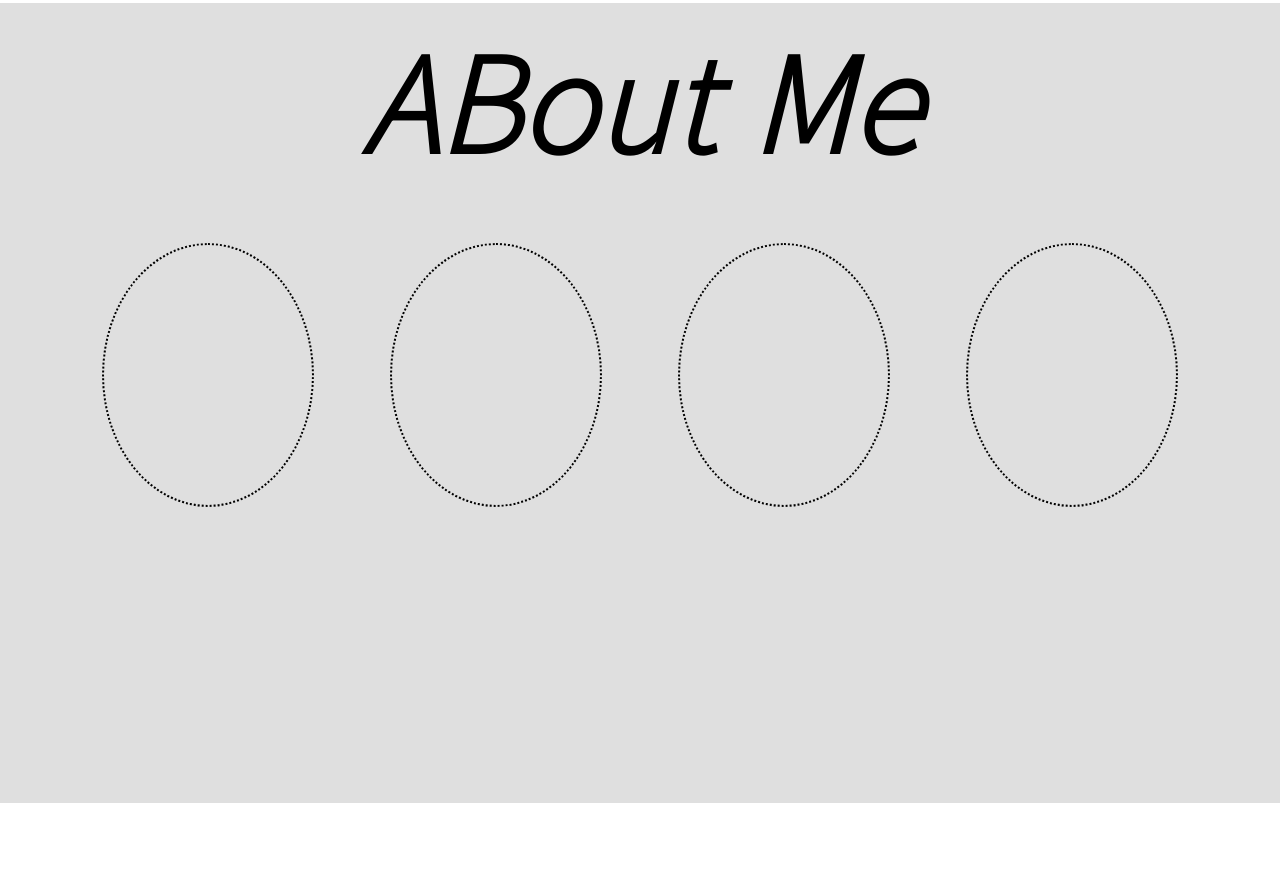
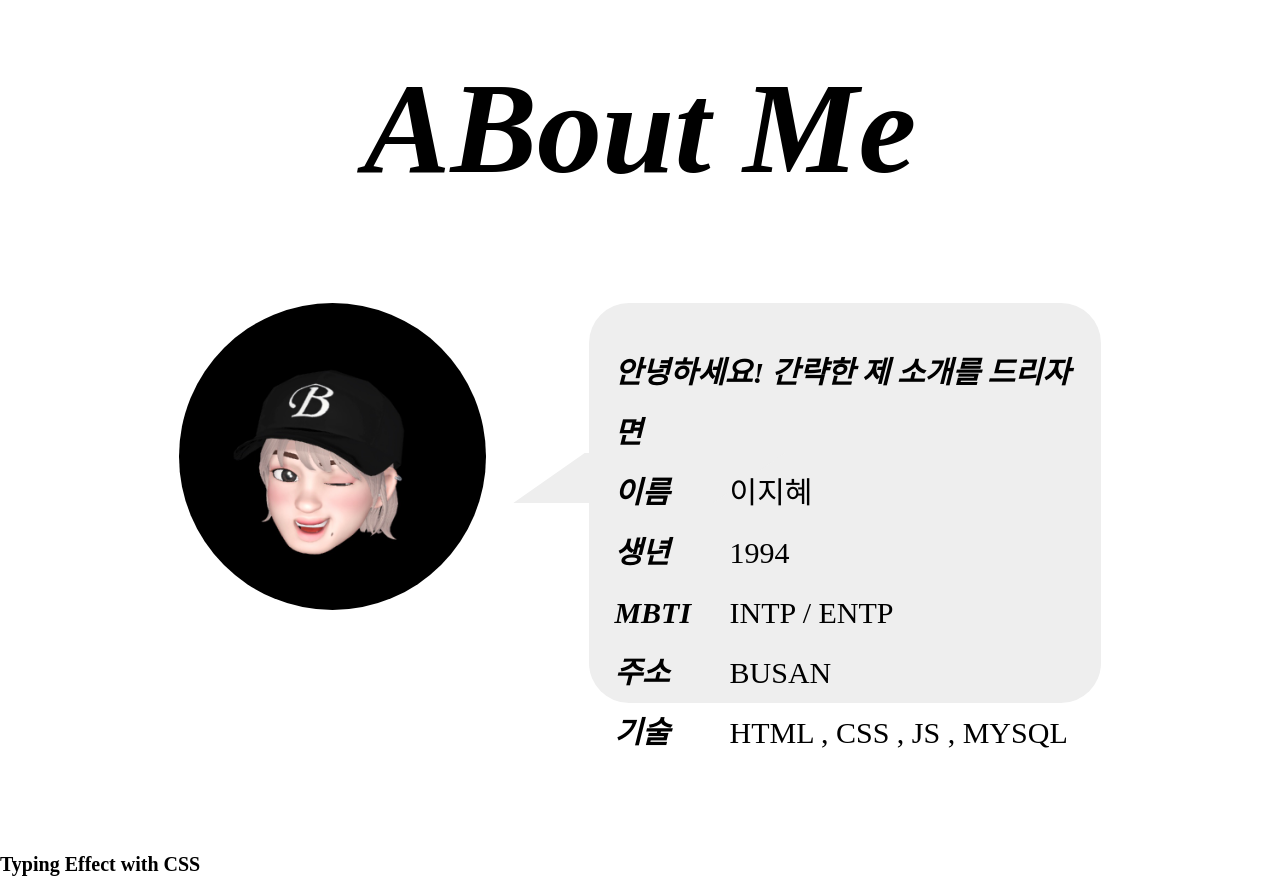
Before and after one commit to jihyeLee220/project1, a plain HTML site: page project1/index.html in a window 1280 px wide. Shown: the part 3143-4019 px from the top of the page. Before the commit the page ends 3946 px from the top, so only its background shows below. Drawn offline with Linux system fonts and the light colour scheme; a web font is replaced by a local one.

Commit message:
Add files via upload

```diff
--- /dev/null
+++ b/project1/font.css
@@ -0,0 +1,15 @@
+@font-face {
+  font-family: "NotoSans";
+  src: url(./font/NotoSansKR-Medium.otf);
+  font-weight: normal;
+}
+@font-face {
+  font-family: "NotoSans";
+  src: url(./font/NotoSansKR-Thin.otf);
+  font-weight: lighter;
+}
+@font-face {
+  font-family: "NotoSans";
+  src: url(./font/NotoSansKR-Bold.otf);
+  font-weight: bold;
+}
--- a/project1/index.css
+++ b/project1/index.css
@@ -1,3 +1,4 @@
+@import url(./font.css);
 * {
   margin: 0;
   padding: 0;
@@ -5,7 +6,7 @@
   vertical-align: baseline;
   list-style: none;
   box-sizing: border-box;
-  font-family: "Noto Sans KR", sans-serif;
+  font-family: "Notosans";
 }
 a {
   text-decoration: none;
@@ -258,29 +259,82 @@ header .header .main_logo {
 .main3 {
   width: 100%;
   min-height: 100vh;
-  background-color: #dfdfdf;
 }
 .main3 .profile {
   padding: 0;
 }
 .main3 .profile p {
-  color: #000000;
+  margin-top: 50px;
   text-align: center;
+  color: #000;
 }
-.power {
-  margin: 0 auto;
-  width: 90%;
+.profile_box {
+  width: 100%;
+  height: 50vh;
+  display: flex;
+  flex-direction: column;
+  justify-content: center;
+  align-items: center;
+}
+.profile_box_inner {
+  margin-top: 20px;
+  width: 80%;
+  height: 50vh;
   display: flex;
   justify-content: space-around;
 }
-.power > li {
-  width: 23%;
-  height: 50vh;
+.profile_img {
+  width: 30%;
 }
-.circle {
-  width: 80%;
-  height: 33vh;
+.profile_img img {
+  width: 100%;
+  border-radius: 50%;
+}
+.profile_text {
+  width: 50%;
+  height: 100%;
+  background-color: #eeeeee;
+  border-radius: 40px;
+  position: relative;
+  padding-top: 20px;
+}
+.cloud {
+  position: absolute;
+  width: 200px;
+  height: 50px;
+  background-color: #eeeeee;
+  left: -40px;
+  bottom: 50%;
+  transform: skew(-55deg);
+  z-index: 0;
+}
+.profile_text_box {
+  width: 90%;
+  height: 90%;
   margin: 0 auto;
-  border-radius: 50%;
-  border: 2px dotted #000;
+  position: relative;
 }
+.profile_text_box ul {
+  margin-top: 20px;
+  width: 100%;
+}
+.profile_text_box ul li {
+  line-height: 60px;
+  font-size: 3em;
+  font-weight: normal;
+  display: flex;
+  flex-direction: row;
+}
+.profile_text_box ul li:first-child span {
+  font-style: italic;
+  display: block;
+  color: rgb(0, 0, 0);
+  font-weight: bold;
+}
+.profile_text_box ul li:not(:first-child) span {
+  font-style: italic;
+  display: block;
+  width: 25%;
+  color: rgb(0, 0, 0);
+  font-weight: bold;
+}
--- a/project1/index.html
+++ b/project1/index.html
@@ -113,28 +113,36 @@
                 <div class="profile">
                     <p>ABout Me</p>
                 </div>
-                <ul class="power">
-                    <li>
-                        <div class="circle"></div>
-                    </li>
-                    <li>
-                        <div class="circle"></div>
-                    </li>
-                    <li>
-                        <div class="circle"></div>
-                    </li>
-                    <li>
-                        <div class="circle"></div>
-                    </li>
-                </ul>
+                <div class="profile_box">
+                    <div class="profile_box_inner">
+                        <div class="profile_img">
+                            <img src="img/KakaoTalk_20221109_114352621.jpg">
+                        </div>
+                        <div class="profile_text">
+                            <div class="cloud"></div>
+                            <div class="profile_text_box">
+                                <ul>
+                                    <li><span class="typing">안녕하세요! 간략한 제 소개를 드리자면</span></li>
+                                    <li><span>이름 </span> 이지혜</li>
+                                    <li><span>생년 </span> 1994</li>
+                                    <li><span>MBTI </span> INTP / ENTP</li>
+                                    <li><span>주소 </span> BUSAN</li>
+                                    <li><span>기술 </span> HTML , CSS , JS , MYSQL</li>
+                                </ul>
+                            </div>
+                        </div>
+                    </div>
+                </div>
             </div>
         </div>
         <aside class="navigate">
             <div>down</div>
         </aside>
-        <footer></footer>
+        <footer>
+            <h1>Typing Effect with CSS</h1>
+        </footer>
     </div>
-    <script src="index.js"></script>
+    <script src="./index.js"></script>
 </body>
 
 </html>
--- a/project1/index.js
+++ b/project1/index.js
@@ -1,10 +1,12 @@
 window.addEventListener("scroll", () => {
-  console.log(window.scrollY);
+  // console.log(window.scrollY);
 });
+
 window.onscroll = function () {
   var mainTwo = document.querySelector(".main2");
   var navigate = document.querySelector(".navigate");
   var headerBack = document.querySelector("header");
+  var main3 = document.querySelector(".main3").offsetTop;
 
   if (scrollY >= 850) {
     mainTwo.style.opacity = "1";
@@ -21,6 +23,11 @@ window.onscroll = function () {
     navigate.style.transition = "0.4s";
     headerBack.style.backgroundColor = "rgba(0, 0, 0, 0)";
   }
+
+  if (scrollY > document.querySelector(".main3").offsetTop - 50) {
+    headerBack.style.backgroundColor = "rgba(0, 0, 0, 0.2)";
+    headerBack.style.transition = "0.5s";
+  }
 };
 
 function portfolio() {
```
Also changed, not shown: project1/font/OFL.txt (added), 6 other files.
